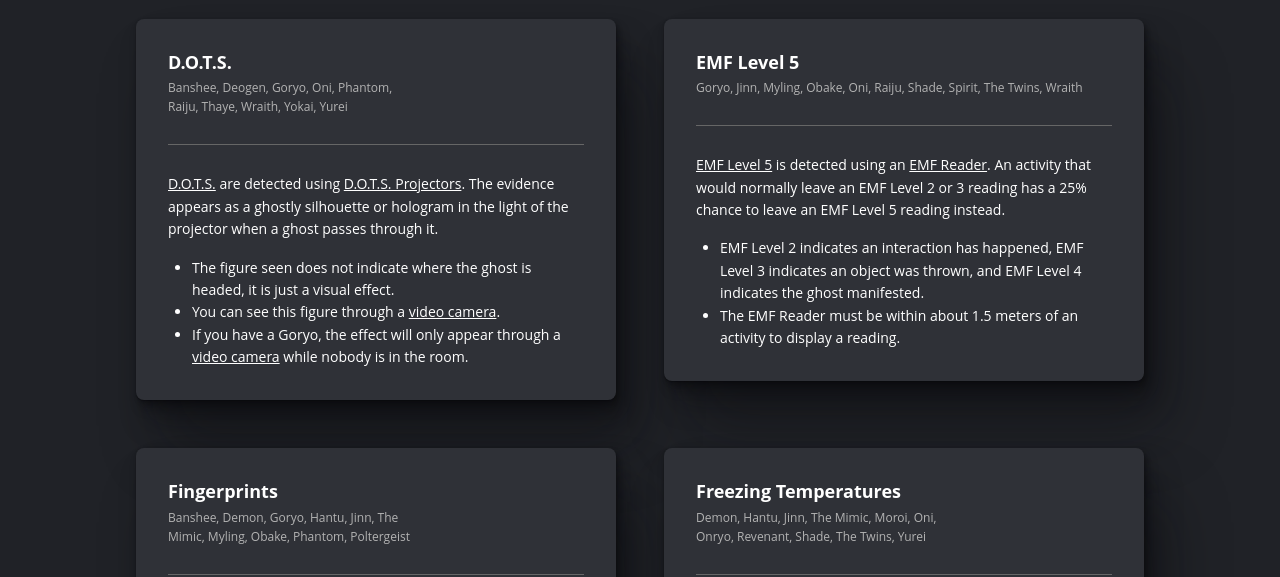
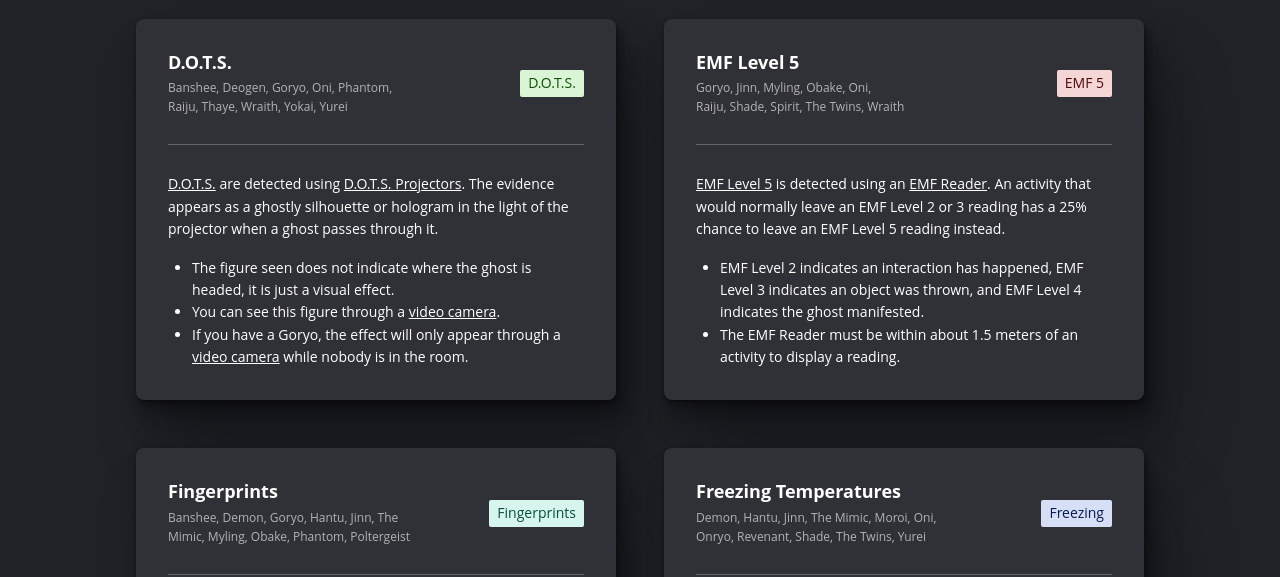
Before and after one commit to graysonlee123/phasmophobia-helper, a Next.js app: page /evidence-glossary in a window 1280 px wide. Shown: the part 120-697 px from the top of the page. Built offline with nearby package versions, Linux system fonts and the light colour scheme.

Commit message:
fixed broken Tag component usage on evidence page

```diff
--- a/src/pages/evidence-glossary.tsx
+++ b/src/pages/evidence-glossary.tsx
@@ -7,6 +7,7 @@ import Intro from '@components/typography/Intro'
 import Writing from '@components/typography/Writing'
 import evidenceData from '@data/evidences.json'
 import ghostsData from '@data/ghosts.json'
+import Tag from '@components/ui/Tags/Tag'
 
 export default function EvidenceGlossaryPage() {
   return (
@@ -25,15 +26,11 @@ export default function EvidenceGlossaryPage() {
                 </Intro.Subtitle>
               }
               after={
-                <Tags
-                  tags={[
-                    {
-                      label: evidence.shortName ?? evidence.name,
-                      link: evidence.url,
-                      slug: evidence.id,
-                    },
-                  ]}
-                />
+                <Tags>
+                  <Tag variant={evidence.id} title={evidence.name}>
+                    {evidence.shortName ?? evidence.name}
+                  </Tag>
+                </Tags>
               }
             />
             <Divider />
```
